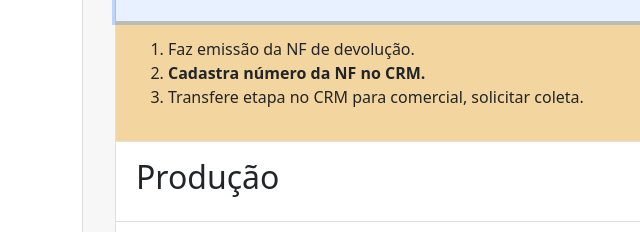
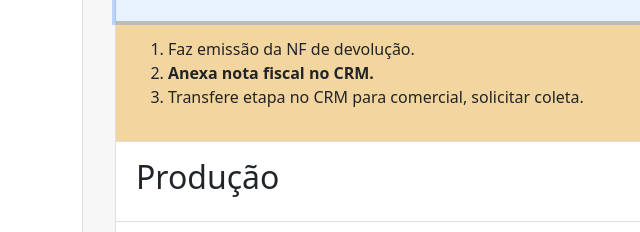
Before and after one commit to Edson-Padilha/edson-padilha.github.io, a plain HTML site: page index.html in a window 1280 px wide. Both pictures are taken after a click on the button "Fiscal". Shown: the part 364-596 px from the top of the page, 0-640 px from the left. Drawn offline with nearby package versions, Linux system fonts and the light colour scheme.

Commit message:
Add files via upload
Alteração descritivo fiscal.

```diff
--- a/index.html
+++ b/index.html
@@ -107,7 +107,7 @@
                                 <div class="accordion-body">
                                     <ol>
                                         <li>Faz emissão da NF de devolução.</li>
-                                        <li><b>Cadastra número da NF no CRM.</b></li>
+                                        <li><b>Anexa nota fiscal no CRM.</b></li>
                                         <li>Transfere etapa no CRM para comercial, solicitar coleta.</li>
                                     </ol>
                                 </div>
```
